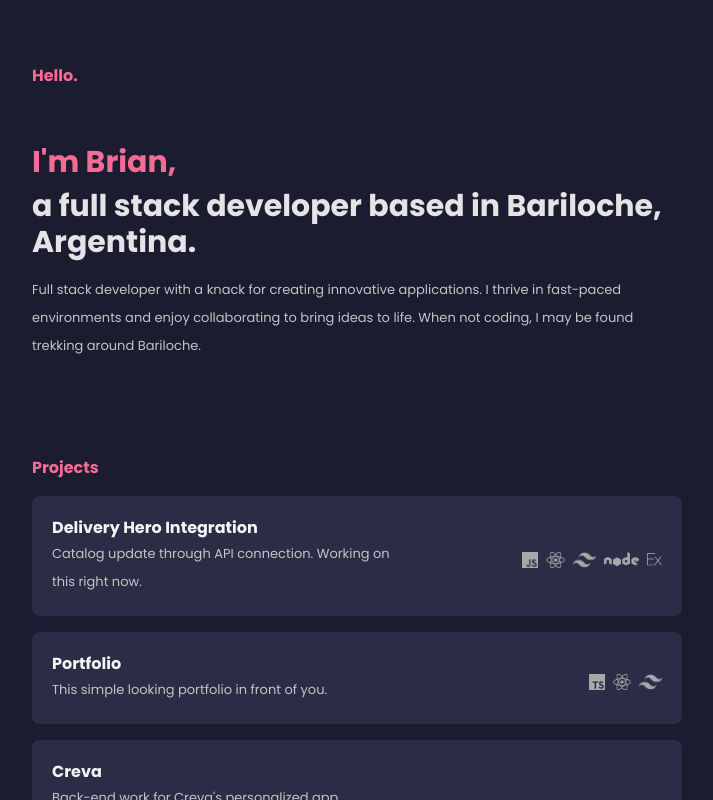
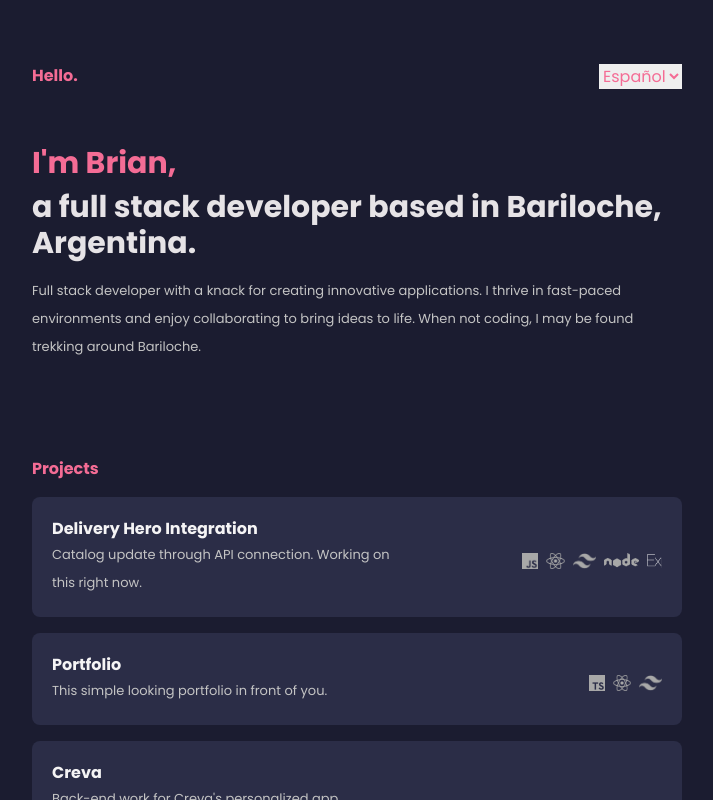
Before and after one commit to braiaguirre/portfolio, a React (Vite) app: page / in a window 1280 px wide. Shown: the whole page, without its empty margins (283-996 px from the left). Built offline with nearby package versions, Linux system fonts and the light colour scheme.

Commit message:
i18n installed

```diff
--- a/package.json
+++ b/package.json
@@ -15,8 +15,10 @@
     "@mui/icons-material": "^5.14.18",
     "@mui/material": "^5.14.18",
     "autoprefixer": "^10.4.16",
+    "i18next": "^23.7.9",
     "react": "^18.2.0",
     "react-dom": "^18.2.0",
+    "react-i18next": "^13.5.0",
     "react-redux": "^8.1.3",
     "react-router": "^6.18.0",
     "redux": "^4.2.1",
--- a/src/components/Navbar.tsx
+++ b/src/components/Navbar.tsx
@@ -1,3 +1,5 @@
+import { LANGUAGES } from "../constants"
+
 const Navbar = () => {
 
     const handleClick = () => window.location.reload();
@@ -9,6 +11,13 @@ const Navbar = () => {
                 <li>Writing</li>
                 <li>Contact</li>
             </ul> */}
+            <select defaultValue={"es"}>
+                {LANGUAGES.map(({ code, label }) => (
+                <option key={code} value={code}>
+                    {label}
+                </option>
+                ))}
+            </select>
         </div>
     )
 }
--- /dev/null
+++ b/src/constants/index.ts
@@ -0,0 +1,4 @@
+export const LANGUAGES = [
+    { label: "English", code: "en" },
+    { label: "Español", code: "es" }
+]
--- /dev/null
+++ b/src/i18n.ts
@@ -0,0 +1,6 @@
+import i18n from "i18next";
+import { initReactI18next } from "react-i18next";
+
+i18n.use(initReactI18next);
+
+export default i18n;
```
Also changed, not shown: 1 other file (tests, documents, lock files or other folders).
